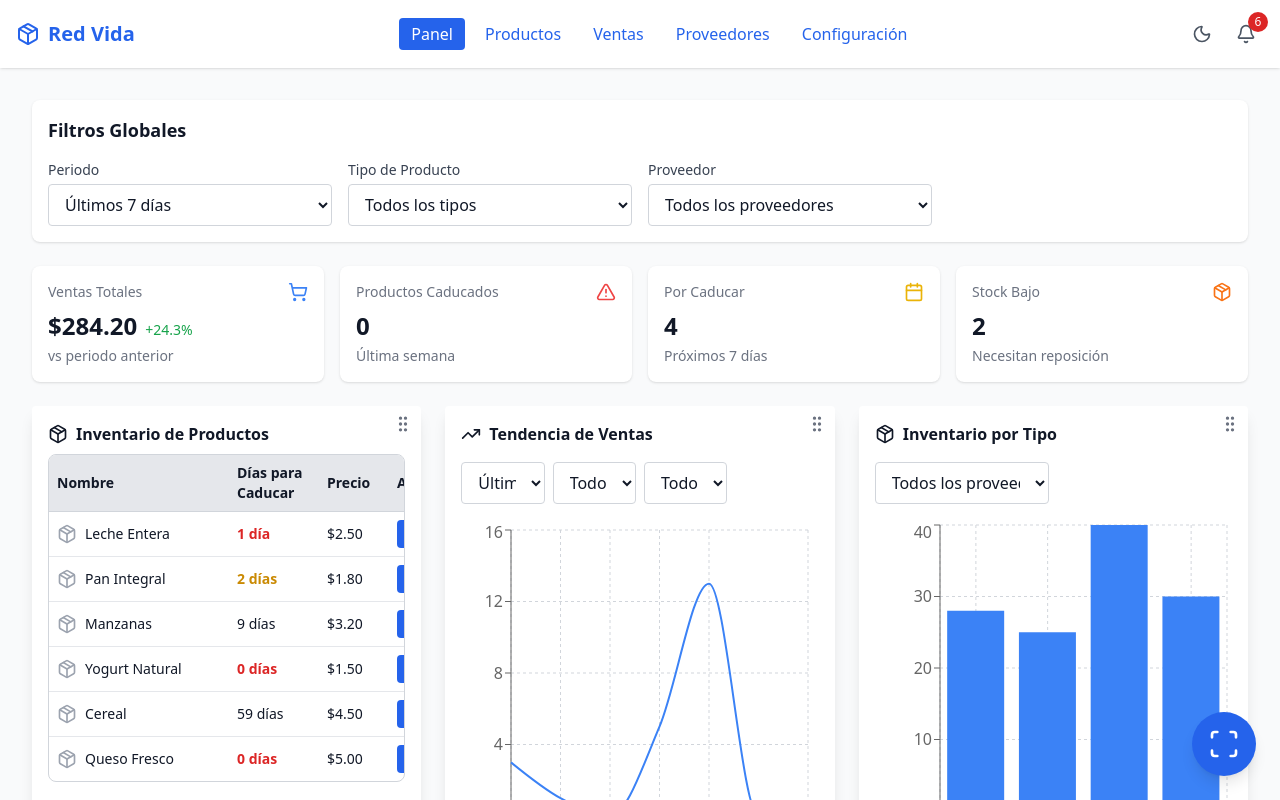
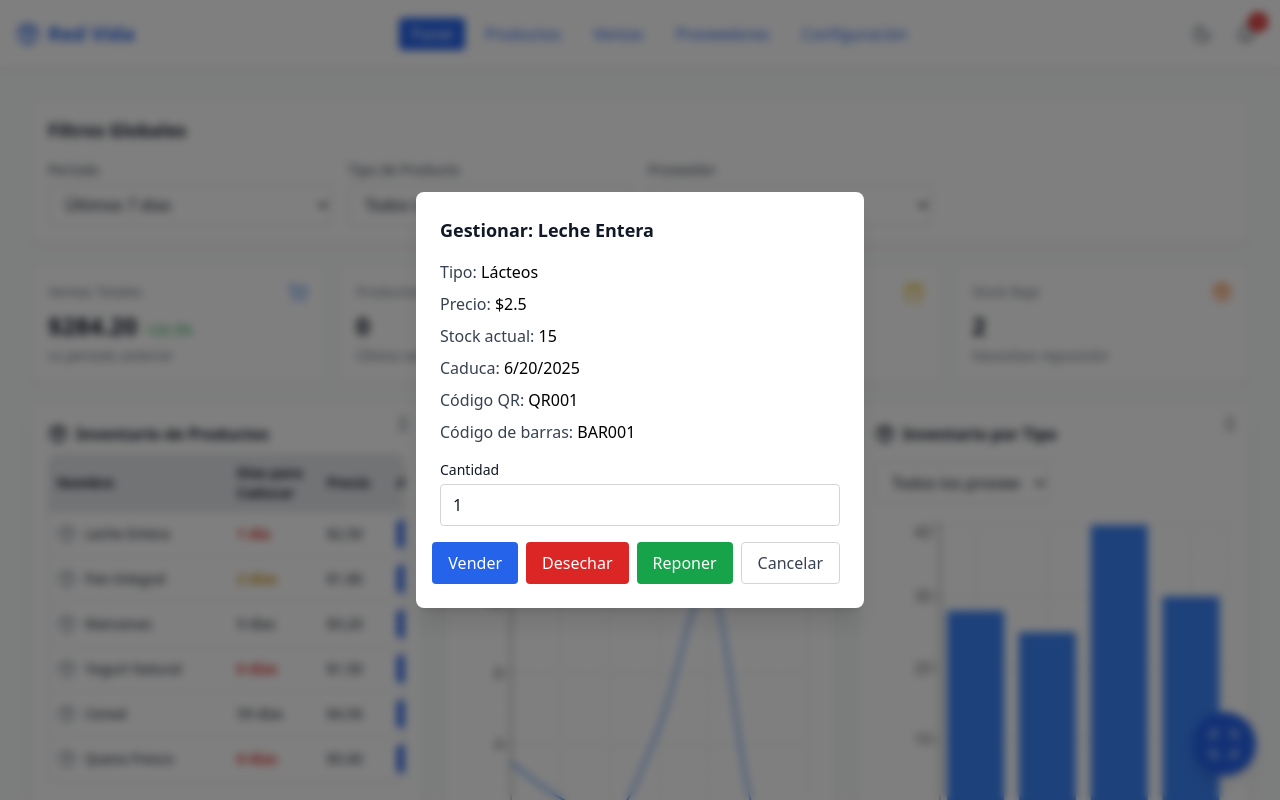
Before and after one commit to leodamac/prototipo-1, a Next.js app: page / in a window 1280 px wide. Both pictures are taken after a click on the button "Escanear producto". Shown: the top 800 px of the page. Built offline with nearby package versions, Linux system fonts and the light colour scheme.

Commit message:
Agregar modal para gestionar productos escaneados en InventoryManager

```diff
--- a/src/app/page.tsx
+++ b/src/app/page.tsx
@@ -1680,6 +1680,74 @@ export default function InventoryManager() {
           </div>
         )}
 
+        {showScanModal && scannedProduct && (
+          <div className="fixed inset-0 bg-black/50 dark:bg-black/70 backdrop-blur-sm z-[60] flex items-center justify-center">
+            <div ref={modalRef} className="bg-white dark:bg-gray-800 rounded-lg shadow-xl max-w-md w-full p-6">
+              <h3 className="text-lg font-semibold mb-4 text-gray-900 dark:text-gray-100">
+                Gestionar: {scannedProduct.name}
+              </h3>
+              <div className="mb-4 flex flex-col gap-2">
+                <div>
+                  <span className="font-medium text-gray-700 dark:text-gray-300">Tipo:</span> {scannedProduct.type}
+                </div>
+                <div>
+                  <span className="font-medium text-gray-700 dark:text-gray-300">Precio:</span> ${scannedProduct.price}
+                </div>
+                <div>
+                  <span className="font-medium text-gray-700 dark:text-gray-300">Stock actual:</span> {scannedProduct.stock}
+                </div>
+                <div>
+                  <span className="font-medium text-gray-700 dark:text-gray-300">Caduca:</span> {scannedProduct.expirationDate.toLocaleDateString()}
+                </div>
+                <div>
+                  <span className="font-medium text-gray-700 dark:text-gray-300">Código QR:</span> {scannedProduct.qrCode}
+                </div>
+                <div>
+                  <span className="font-medium text-gray-700 dark:text-gray-300">Código de barras:</span> {scannedProduct.barcode}
+                </div>
+              </div>
+              <div className="mb-4">
+                <label className="block text-sm font-medium mb-1 text-gray-900 dark:text-gray-100">
+                  Cantidad
+                </label>
+                <input
+                  type="number"
+                  min={1}
+                  max={scannedProduct.stock}
+                  value={actionQuantity}
+                  onChange={e => setActionQuantity(Number(e.target.value))}
+                  className="w-full rounded border border-gray-300 dark:border-gray-600 px-3 py-2 bg-white dark:bg-gray-700 text-gray-900 dark:text-gray-100"
+                />
+              </div>
+              <div className="flex gap-2 justify-end">
+                <button
+                  onClick={() => manejarAccionProducto('sell')}
+                  className="bg-blue-600 hover:bg-blue-700 text-white px-4 py-2 rounded"
+                >
+                  Vender
+                </button>
+                <button
+                  onClick={() => manejarAccionProducto('dispose')}
+                  className="bg-red-600 hover:bg-red-700 text-white px-4 py-2 rounded"
+                >
+                  Desechar
+                </button>
+                <button
+                  onClick={() => manejarAccionProducto('restock')}
+                  className="bg-green-600 hover:bg-green-700 text-white px-4 py-2 rounded"
+                >
+                  Reponer
+                </button>
+                <button
+                  onClick={() => { setShowScanModal(false); setScannedProduct(null); }}
+                  className="px-4 py-2 rounded border border-gray-300 dark:border-gray-600 text-gray-700 dark:text-gray-300 hover:bg-gray-100 dark:hover:bg-gray-700"
+                >
+                  Cancelar
+                </button>
+              </div>
+            </div>
+          </div>
+        )}
       </main>
 
       <footer className="mt-auto bg-white dark:bg-gray-800 border-t border-gray-200 dark:border-gray-700">
```
